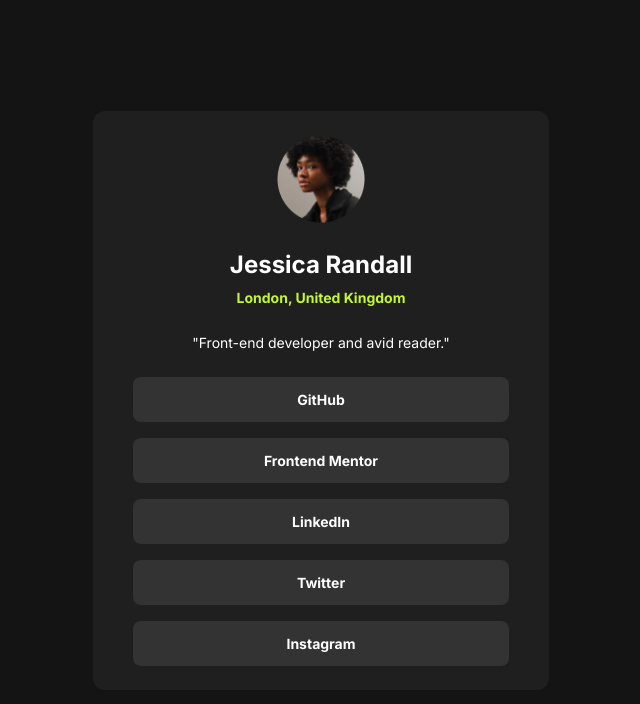
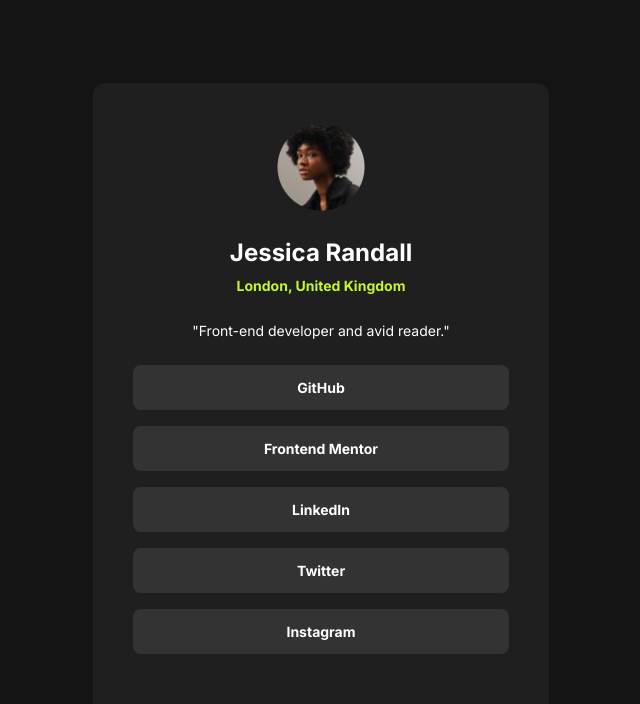
Before and after one commit to kingestman/social-links-profile, a plain HTML site: page index.html in a window 1280 px wide. Shown: the whole page, without its empty margins (319-959 px from the left). Drawn offline with Linux system fonts and the light colour scheme.

Commit message:
Update style.css

```diff
--- a/style.css
+++ b/style.css
@@ -129,4 +129,10 @@ a {
 }
 .links__link:hover a {
     color: var(--buttons-bg);
-} /*# sourceMappingURL=style.css.map */
+}
+
+@media (min-width: 375px) {
+    #main {
+        padding-block: 40px;
+    }
+}
```
